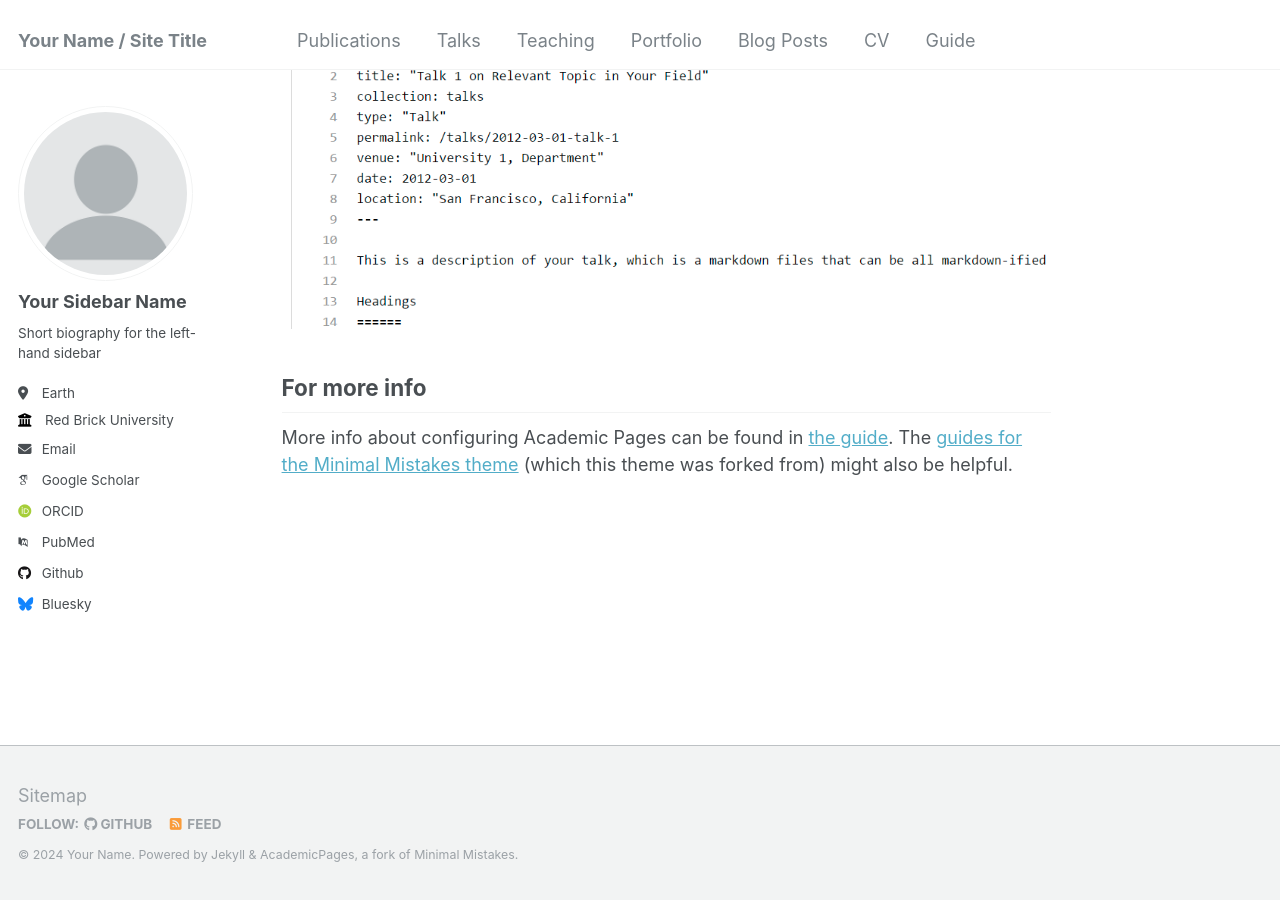
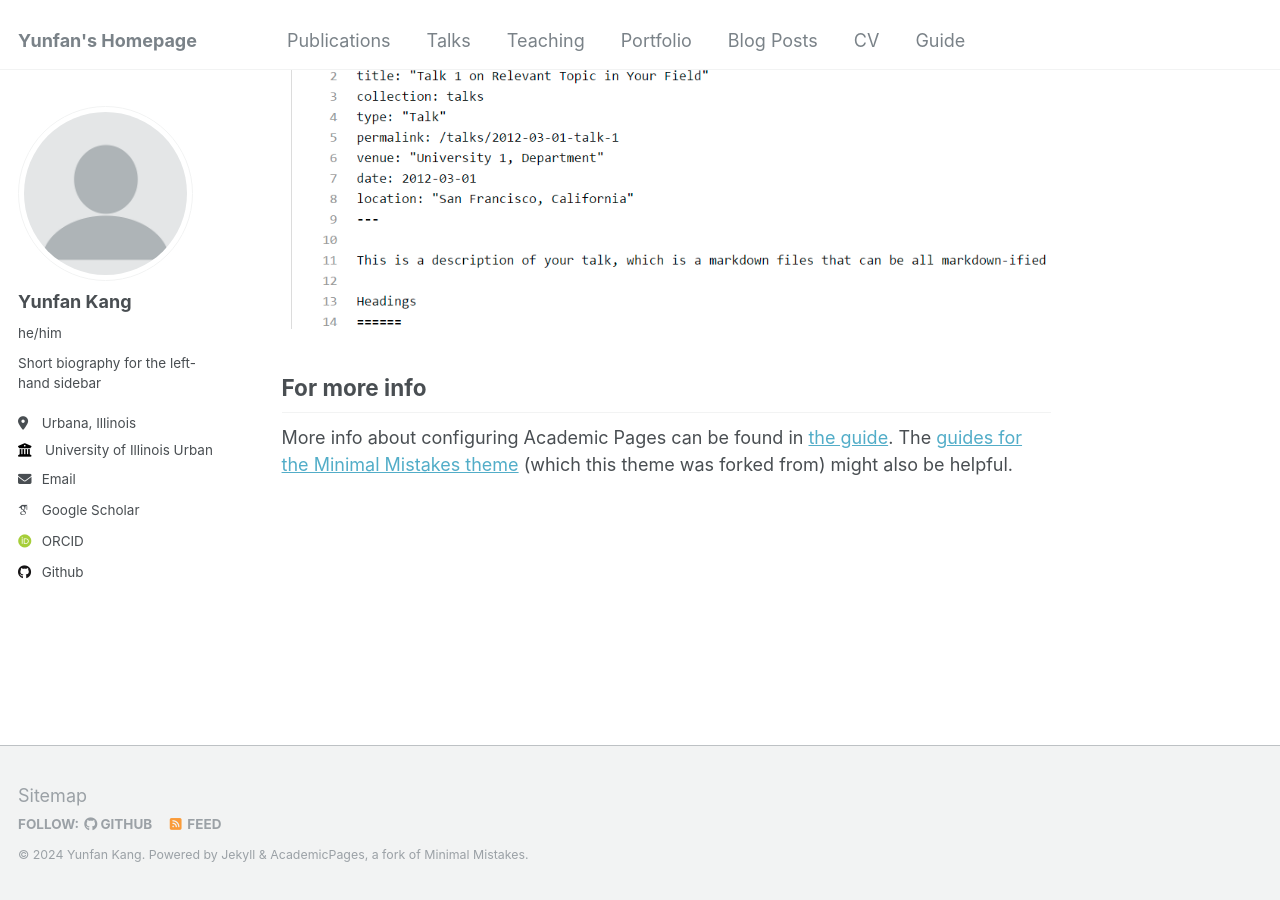
Before and after one commit to YunfanKang/YunfanKang.github.io, a Jekyll site: the page built from _pages/about.md, in a window 1280 px wide and 900 px high, scrolled down 2660 px. Built offline with Jekyll 4.4.1, drawn with Linux system fonts in a browser that asks for light colours; some web fonts are replaced.

Commit message:
Update _config.yml

```diff
--- a/_config.yml
+++ b/_config.yml
@@ -8,11 +8,11 @@
 
 # Basic Site Settings
 locale                   : "en-US"
-title                    : "Your Name / Site Title"
+title                    : "Yunfan's Homepage"
 title_separator          : "-"
-name                     : &name "Your Name"
+name                     : &name "Yunfan Kang"
 description              : &description "personal description"
-url                      : https://academicpages.github.io # the base hostname & protocol for your site e.g. "https://mmistakes.github.io"
+url                      : https://yunfankang.github.io # the base hostname & protocol for your site e.g. "https://mmistakes.github.io"
 baseurl                  : "" # the subpath of your site, e.g. "/blog"
 repository               : "academicpages/academicpages.github.io"
 
@@ -22,33 +22,33 @@ repository               : "academicpages/academicpages.github.io"
 author:
   # Biographic information
   avatar           : "profile.png"
-  name             : "Your Sidebar Name"
-  pronouns         : # example: "she/her"
+  name             : "Yunfan Kang"
+  pronouns         : "he/him"
   bio              : "Short biography for the left-hand sidebar"
-  location         : "Earth"
-  employer         : "Red Brick University"
+  location         : "Urbana, Illinois"
+  employer         : "University of Illinois Urbana-Champaign"
   uri              : # URL
-  email            : "none@example.org"
+  email            : "yfkang@illinois.edu"
 
   # Academic websites
   arxiv            : # URL - Update with the correct link to your profile
-  googlescholar    : "https://scholar.google.com/citations?user=PS_CX0AAAAAJ"
+  googlescholar    : "https://scholar.google.com/citations?user=2XUFOJoAAAAJ"
   impactstory      : # URL
-  orcid            : "http://orcid.org/yourorcidurl"
+  orcid            : "https://orcid.org/my-orcid?orcid=0000-0001-8488-201X"
   semantic         : # URL
-  pubmed           : "https://www.ncbi.nlm.nih.gov/pubmed/?term=john+snow"
+  pubmed           : #"https://www.ncbi.nlm.nih.gov/pubmed/?term=john+snow"
   researchgate     : # URL
 
   # Repositories and software development
   bitbucket        : # Username - Update with your username on the site
   codepen          : # Username
   dribbble         : # Username
-  github           : "academicpages"
+  github           : "YunfanKang"
   kaggle           : # Username
   stackoverflow    : # User number or user number and name (i.e., use "1" or "1/jeff-atwood")
 
   # Social media
-  bluesky          : "bsky.app" # Replace this with you Bluesky username
+  bluesky          : # "bsky.app" # Replace this with you Bluesky username
   facebook         : # Username
   flickr           : # Username
   foursquare       : # Username
```
